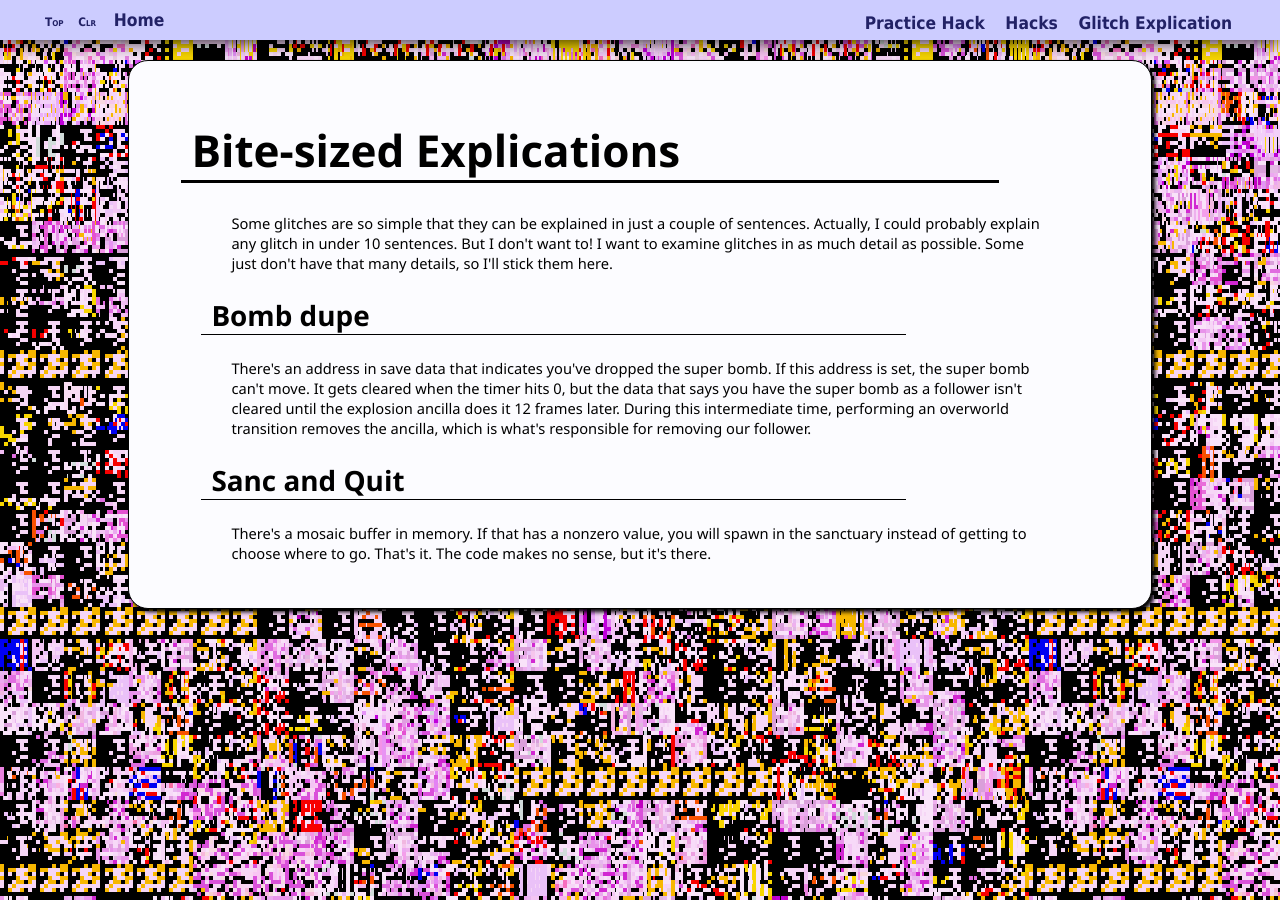
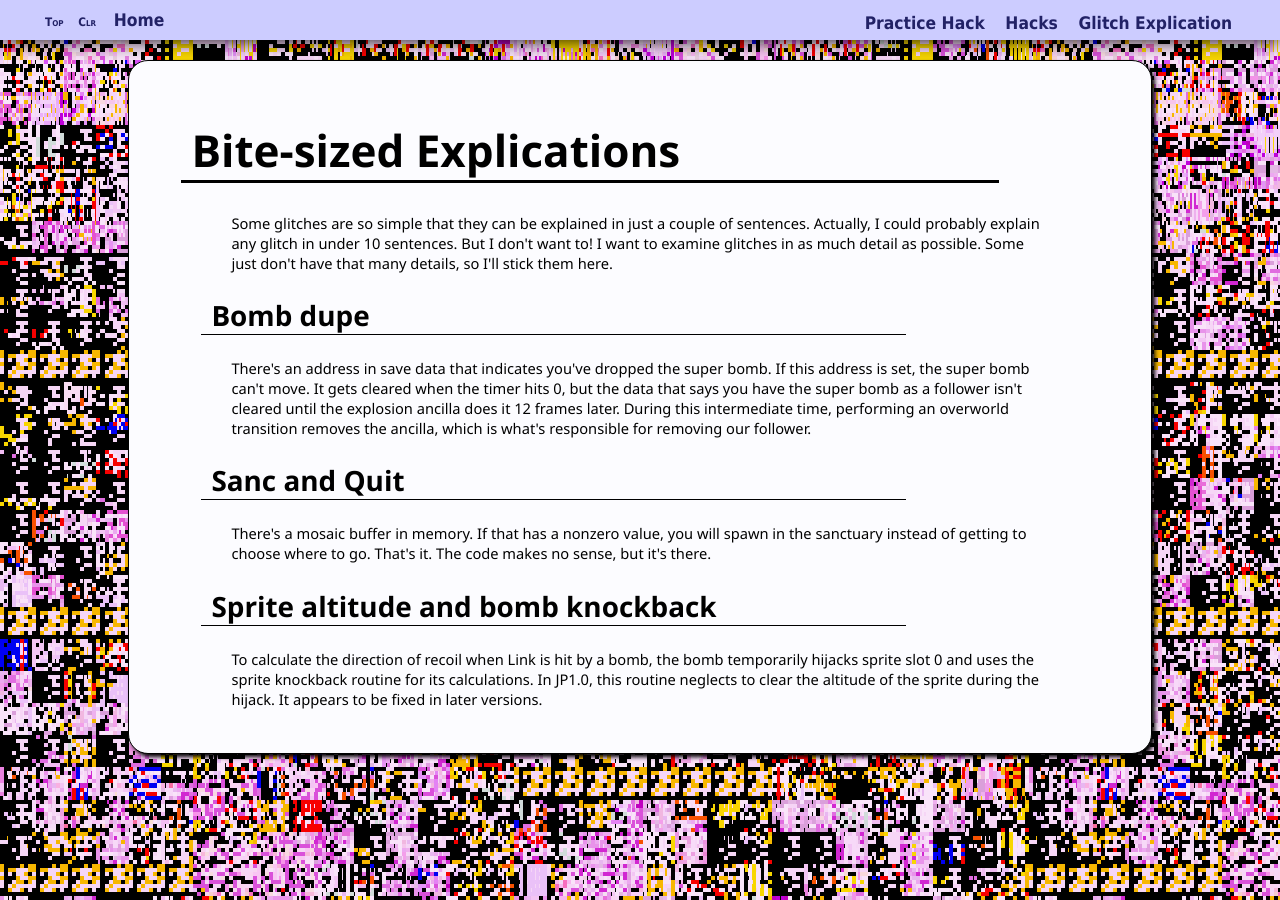
Before and after one commit to spannerisms/spannerisms.github.io, a Jekyll site: the page built from lightninground.html, in a window 1280 px wide. Built offline with Jekyll 4.4.1, drawn with Linux system fonts in a browser that asks for light colours.

Commit message:
ended up being a boring answer

```diff
--- a/lightninground.html
+++ b/lightninground.html
@@ -7,9 +7,12 @@ background: glitchybg
 	<h1>Bite-sized Explications</h1>
 	<p>Some glitches are so simple that they can be explained in just a couple of sentences. Actually, I could probably explain any glitch in under 10 sentences. But I don't want to! I want to examine glitches in as much detail as possible. Some just don't have that many details, so I'll stick them here.</p>
 
-	<h2>Bomb dupe</h2>
+	<h2 id="bombdupe">Bomb dupe</h2>
 	<p>There's an address in save data that indicates you've dropped the super bomb. If this address is set, the super bomb can't move. It gets cleared when the timer hits 0, but the data that says you have the super bomb as a follower isn't cleared until the explosion ancilla does it 12 frames later. During this intermediate time, performing an overworld transition removes the ancilla, which is what's responsible for removing our follower.</p>
 
-	<h2>Sanc and Quit</h2>
+	<h2 id="sancandquit">Sanc and Quit</h2>
 	<p>There's a mosaic buffer in memory. If that has a nonzero value, you will spawn in the sanctuary instead of getting to choose where to go. That's it. The code makes no sense, but it's there.</p>
+
+	<h2 id="bombspritealtitude">Sprite altitude and bomb knockback</h2>
+	<p>To calculate the direction of recoil when Link is hit by a bomb, the bomb temporarily hijacks sprite slot 0 and uses the sprite knockback routine for its calculations. In JP1.0, this routine neglects to clear the altitude of the sprite during the hijack. It appears to be fixed in later versions.</p>
 </div>
```
